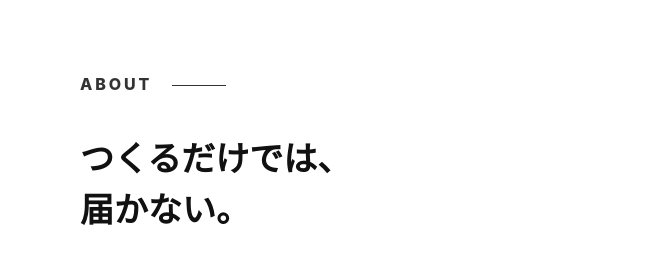
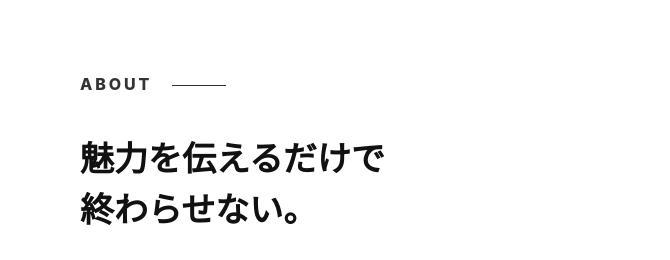
Before and after one commit to gabon0308/gabon-site, a plain HTML site: page index.html in a window 1280 px wide. Shown: the part 780-1040 px from the top of the page, 0-670 px from the left. Drawn offline with Linux system fonts and the light colour scheme.

Commit message:
Update index.html

```diff
--- a/index.html
+++ b/index.html
@@ -284,7 +284,7 @@ footer{
   <div class="container grid">
     <div>
       <p class="section-label">ABOUT</p>
-      <h2>つくるだけでは、<br>届かない。</h2>
+      <h2>魅力を伝えるだけで<br>終わらせない。</h2>
       <p>
         動画制作・動画撮影・SNS広告運用を通じて、<br>
         事業者の情報発信を支援します。
```
